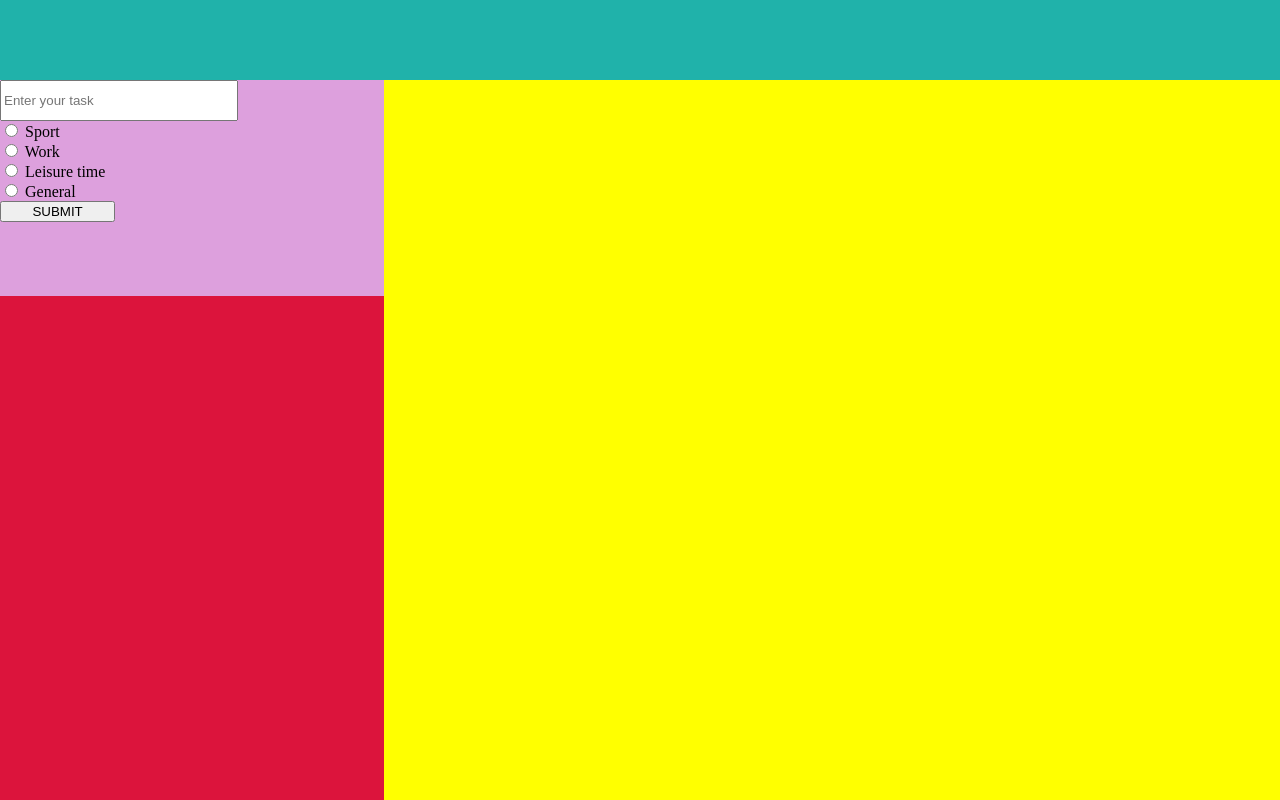
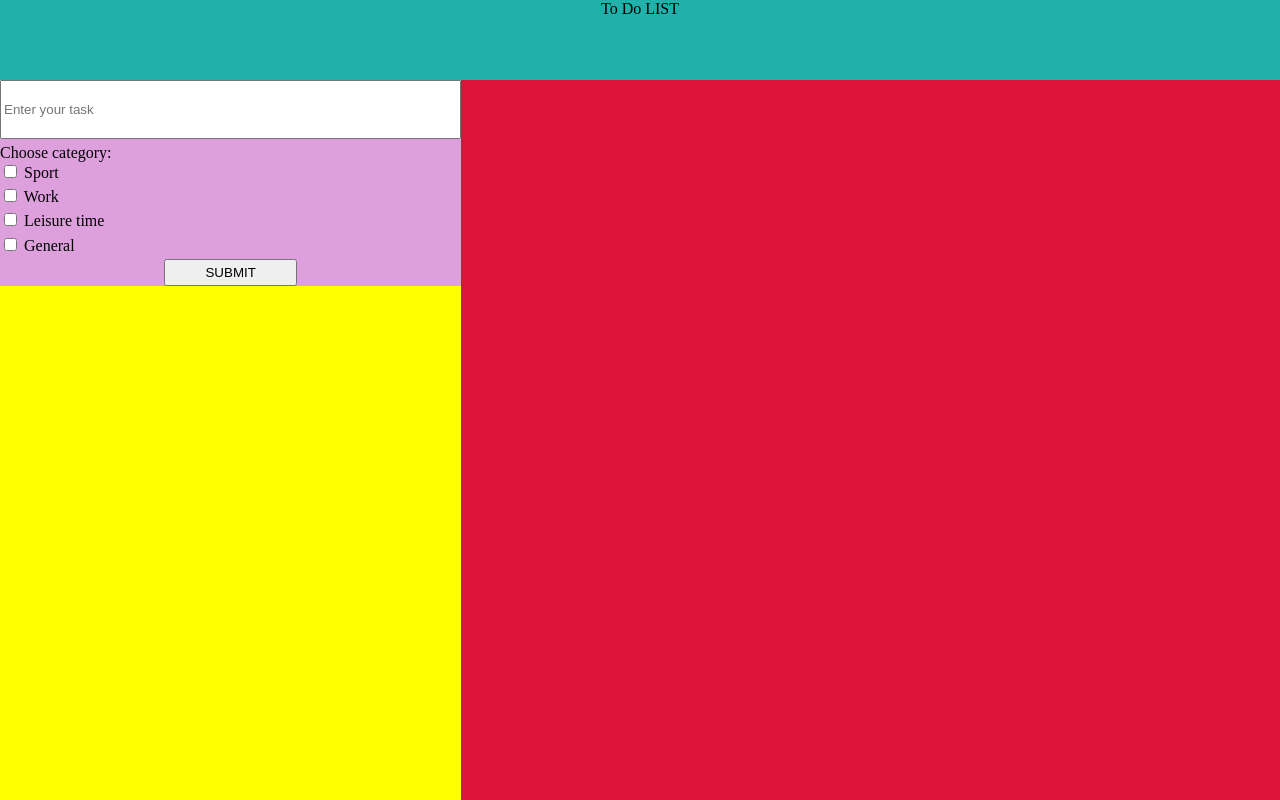
Before and after one commit to jancewicz/To-Do-List, a website built with webpack: page src/index.html in a window 1280 px wide. Built offline with nearby package versions, Linux system fonts and the light colour scheme.

Commit message:
added grid layout

```diff
--- a/src/index.html
+++ b/src/index.html
@@ -14,39 +14,39 @@
 <body>
     <div class="full-page-container">
         <div class="header">
-
+            <div>To Do LIST</div>
         </div>
         <div class="grid-container">
-            <div class="grid-element-1"></div>
+            <div class="grid-element-1">
+                <form action="">
+                    <input type="text" id="task-input" name="task-input" placeholder="Enter your task">
+                    <div>
+                        <div>Choose category:</div>
+                        <input type="checkbox" id="sport" name="sport" value="sport" class="checkbox-input-category">
+                        <label for="sport">Sport</label>
+                    </div>
+                    <div>
+                        <input type="checkbox" id="work" name="work" value="work" class="checkbox-input-category">
+                        <label for="work">Work</label>
+                    </div>
+                    <div>
+                        <input type="checkbox" id="leisure" name="leisure" value="leisure"
+                            class="checkbox-input-category">
+                        <label for="leisure">Leisure time</label>
+                    </div>
+                    <div>
+                        <input type="checkbox" id="general" name="general" value="general"
+                            class="checkbox-input-category">
+                        <label for="general">General</label>
+                    </div>
+                    <div id="submit-task">
+                        <button type="submit" id="submit-task-button">SUBMIT</button>
+                    </div>
+                </form>
+            </div>
             <div class="grid-element-2">
             </div>
             <div class="grid-element-3">
-
-                <form action="">
-                    <input type="text" id="task-input" name="task-input" placeholder="Enter your task">
-                    <div>
-                        <input type="radio" class="custom-sport" id="sport" name="sport" value="sport"
-                            class="radio-input-category">
-                        <label for="sport">Sport</label>
-                    </div>
-                    <div>
-                        <input type="radio" id="work" name="work" value="work" class="radio-input-category">
-                        <label for="work">Work</label>
-                    </div>
-                    <div>
-                        <input type="radio" id="leisure" name="leisure" value="leisure" class="radio-input-category">
-                        <label for="leisure">Leisure time</label>
-                    </div>
-                    <div>
-                        <input type="radio" id="general" name="general" value="general" class="radio-input-category">
-                        <label for="general">General</label>
-                    </div>
-                    <div>
-                        <button type="submit" id="submit-task-button">SUBMIT</button>
-                    </div>
-                </form>
-
-
             </div>
         </div>
         <div class="footer"></div>
--- a/src/style.css
+++ b/src/style.css
@@ -15,6 +15,8 @@ body {
     width: 100%;
     height: 10%;
     background-color: lightseagreen;
+    display: flex;
+    justify-content: center;
 }
 
 .grid-container {
@@ -22,48 +24,57 @@ body {
     height: 90%;
     background-color: slateblue;
     display: grid;
-    grid-template-columns: 30% 1fr;
-    grid-template-rows: 100%;
+    grid-template-columns: 1fr 3fr;
+    grid-template-rows: 1fr 2.5fr;
     height: 90%;
 }
 
+
 .grid-element-1 {
-    background-color: crimson;
+    background-color: plum;
     grid-column: 1;
-    grid-row: 1;
+    grid-row: 1 / span 1;
+    height: 100%;
+    width: 100%;
+    display: flex;
+}
+
+.checkbox-input-category+label {
+    cursor: pointer;
+}
+
+.grid-element-1>form {
+    height: auto;
+    display: flex;
+    flex-direction: column;
+    justify-content: space-between;
+}
+
+.grid-element-1>form>#task-input {
+    width: 34em;
+    height: 4em;
+}
+
+#submit-task {
+    display: flex;
+    justify-content: center;
+}
+
+#submit-task-button {
+    width: 10em;
+    height: 2em;
 }
 
 .grid-element-2 {
     background-color: yellow;
-    grid-column: 2;
-    grid-row: 1;
+    grid-column: 1;
+    grid-row: 2;
     height: 100%;
 }
 
 .grid-element-3 {
-    background-color: plum;
-    grid-column: 1;
-    grid-row: 1;
-    height: 30%;
-    display: flex;
+    background-color: crimson;
+    grid-column: 2;
+    grid-row: 1/3;
 
 }
-
-.grid-element-3>form {
-    height: 40%;
-    width: 60%;
-}
-
-.radio-input-category+label {
-    cursor: pointer;
-}
-
-.grid-element-3>form>#task-input {
-    width: 100%;
-    height: 40%;
-}
-
-#submit-task-button {
-    width: 50%;
-    height: 30%;
-}
```
Also changed, not shown: dist/bundle.js, dist/index.html, 1 other file.
